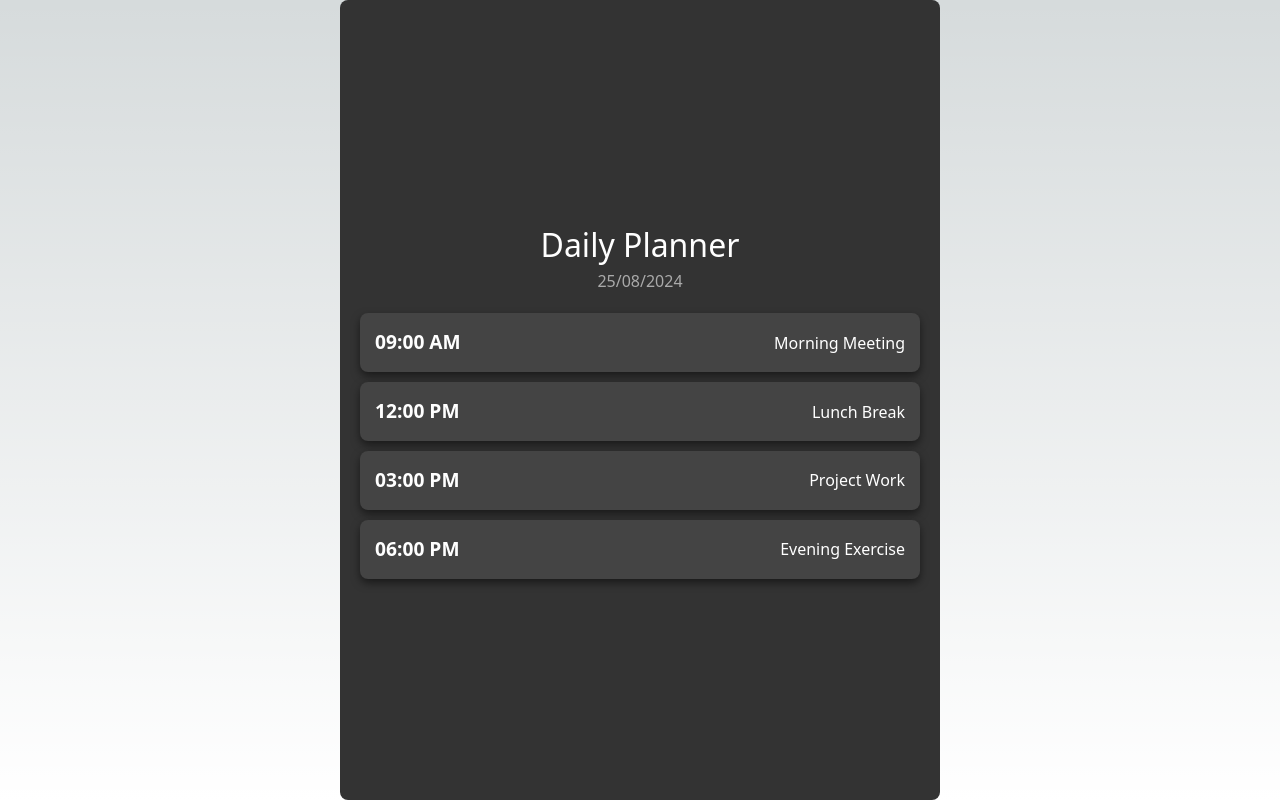
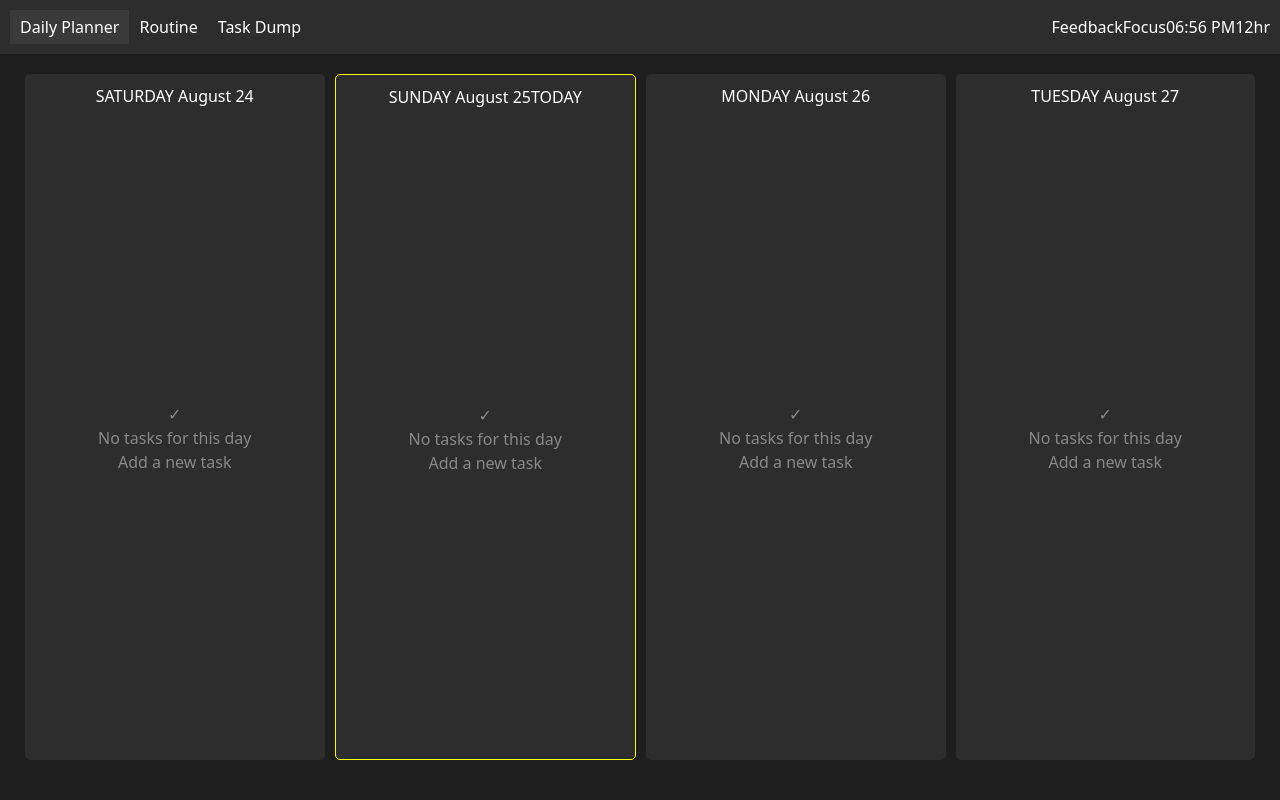
Before and after one commit to frypan05/SIH24, a Next.js app in the folder sih/: page /planner in a window 1280 px wide. Built offline with nearby package versions, Linux system fonts and the light colour scheme.

Commit message:
base module for daily planner

```diff
--- /dev/null
+++ b/sih/components/Feedback.js
@@ -0,0 +1,16 @@
+import React from 'react';
+import styles from '../styles/Feedback.module.css'; // Create this CSS module for styling
+
+const Feedback = () => {
+  const handleFeedbackClick = () => {
+    window.open('https://github.com/frypan05/Help/issues', '_blank');
+  };
+
+  return (
+    <button className={styles.feedbackButton} onClick={handleFeedbackClick}>
+      Feedback
+    </button>
+  );
+};
+
+export default Feedback;
--- a/sih/components/Navbar.js
+++ b/sih/components/Navbar.js
@@ -1,13 +1,33 @@
+import React, { useEffect, useState } from 'react';
 import Link from 'next/link';
-import React from 'react';
+import styles from '../styles/Navbar.module.css'; // Update this CSS module
 
 const Navbar = () => {
+  const [currentTime, setCurrentTime] = useState('');
+
+  useEffect(() => {
+    const updateTime = () => {
+      const now = new Date();
+      setCurrentTime(now.toLocaleTimeString('en-US')); // Exclude timezone name
+    };
+
+    updateTime();
+    const intervalId = setInterval(updateTime, 1000); // Update every second
+
+    return () => clearInterval(intervalId);
+  }, []);
+
   return (
-    <nav>
-      {/* Other navbar items */}
-      <Link href="/dailyPlanner">
-        <a>Daily Planner</a>
-      </Link>
+    <nav className={styles.navbar}>
+      <div className={styles.logo}>
+        <Link href="/">MyPlanner</Link>
+      </div>
+      <ul className={styles.navLinks}>
+        {/* Add more navigation links as needed */}
+      </ul>
+      <div className={styles.time}>
+        {currentTime}
+      </div>
     </nav>
   );
 };
--- a/sih/pages/planner.js
+++ b/sih/pages/planner.js
@@ -1,27 +1,39 @@
 import { useEffect, useState } from 'react';
 import Head from 'next/head';
-import styles from '../styles/Planner.module.css'; // Create this CSS module for styling
+import styles from '../styles/Planner.module.css';
 
 const Planner = () => {
   const [today, setToday] = useState(new Date());
+  const [currentTime, setCurrentTime] = useState('');
 
   useEffect(() => {
-    // Set the current date
-    setToday(new Date());
+    const updateDateTime = () => {
+      const now = new Date();
+      setToday(now);
+      setCurrentTime(now.toLocaleTimeString('en-US', { hour: '2-digit', minute: '2-digit' }));
+    };
+
+    updateDateTime();
+    const intervalId = setInterval(updateDateTime, 60000); // Update every minute
+
+    return () => clearInterval(intervalId);
   }, []);
 
-  // Get the current date formatted
   const formatDate = (date) => {
-    return `${date.toLocaleDateString('en-GB')}`; // Format as DD/MM/YYYY
+    return date.toLocaleDateString('en-US', { weekday: 'long', day: 'numeric', month: 'long' });
   };
 
-  // Sample data for demonstration
-  const tasks = [
-    { time: '09:00 AM', title: 'Morning Meeting' },
-    { time: '12:00 PM', title: 'Lunch Break' },
-    { time: '03:00 PM', title: 'Project Work' },
-    { time: '06:00 PM', title: 'Evening Exercise' },
-  ];
+  const generateDateRange = (startDate, numDays) => {
+    const dates = [];
+    for (let i = -1; i < numDays - 1; i++) {
+      const date = new Date(startDate);
+      date.setDate(startDate.getDate() + i);
+      dates.push(date);
+    }
+    return dates;
+  };
+
+  const weekDates = generateDateRange(today, 4);
 
   return (
     <>
@@ -31,14 +43,33 @@ const Planner = () => {
       </Head>
       <div className={styles.container}>
         <div className={styles.header}>
-          <h1>Daily Planner</h1>
-          <p>{formatDate(today)}</p>
+          <div className={styles.tabs}>
+            <button className={styles.activeTab}>Daily Planner</button>
+            <button>Routine</button>
+            <button>Task Dump</button>
+          </div>
+          <div className={styles.headerRight}>
+            <button className={styles.feedbackButton}>Feedback</button>
+            <button className={styles.focusButton}>Focus</button>
+            <span className={styles.time}>{currentTime}</span>
+            <button className={styles.timeFormat}>12hr</button>
+          </div>
         </div>
-        <div className={styles.cards}>
-          {tasks.map((task, index) => (
-            <div key={index} className={styles.card}>
-              <div className={styles.cardTime}>{task.time}</div>
-              <div className={styles.cardTitle}>{task.title}</div>
+        <div className={styles.content}>
+          {weekDates.map((date, index) => (
+            <div key={index} className={`${styles.dayColumn} ${date.toDateString() === today.toDateString() ? styles.today : ''}`}>
+              <div className={styles.dayHeader}>
+                <span className={styles.dayName}>{formatDate(date).split(',')[0].toUpperCase()}</span>
+                <span className={styles.dayDate}>{formatDate(date).split(',')[1]}</span>
+                {date.toDateString() === today.toDateString() && <span className={styles.todayLabel}>TODAY</span>}
+              </div>
+              <div className={styles.taskArea}>
+                <div className={styles.noTasks}>
+                  <span className={styles.checkIcon}>✓</span>
+                  <p>No tasks for this day</p>
+                  <a href="#">Add a new task</a>
+                </div>
+              </div>
             </div>
           ))}
         </div>
--- /dev/null
+++ b/sih/styles/Feedback.module.css
@@ -0,0 +1,17 @@
+.feedbackButton {
+    background-color: #007bff; /* Bootstrap blue or any color you like */
+    color: #fff;
+    border: none;
+    border-radius: 4px;
+    padding: 10px 20px;
+    font-size: 1rem;
+    cursor: pointer;
+    position: fixed;
+    bottom: 20px;
+    right: 20px;
+    z-index: 1000;
+  }
+
+  .feedbackButton:hover {
+    background-color: #0056b3; /* Darker shade on hover */
+  }
--- /dev/null
+++ b/sih/styles/Navbar.module.css
@@ -0,0 +1,45 @@
+.navbar {
+    background-color: #222; /* Dark background for navbar */
+    color: #fff; /* White text color */
+    display: flex;
+    justify-content: space-between;
+    align-items: center;
+    padding: 10px 20px;
+    position: fixed;
+    width: 100vw; /* Use viewport width to ensure full width */
+    max-width: 100vw; /* Prevent exceeding viewport width */
+    margin: 0; /* Remove default margins */
+    top: 0;
+    left: 0;
+    z-index: 1000;
+    box-sizing: border-box; /* Include padding in width calculation */
+  }
+
+  .logo a {
+    color: #fff;
+    text-decoration: none;
+    font-size: 1.5rem;
+    font-weight: bold;
+  }
+
+  .navLinks {
+    list-style: none;
+    display: flex;
+    gap: 20px;
+  }
+
+  .navLinks li a {
+    color: #fff;
+    text-decoration: none;
+    font-size: 1rem;
+  }
+
+  .navLinks li a:hover {
+    text-decoration: underline;
+  }
+
+  .time {
+    font-size: 1rem;
+    color: #fff; /* White text color */
+    font-weight: bold;
+  }
--- a/sih/styles/Planner.module.css
+++ b/sih/styles/Planner.module.css
@@ -1,83 +1,62 @@
-/* Base container styles */
 .container {
-    padding: 20px;
-    max-width: 600px; /* Adjust width as needed */
-    margin: 0 auto;
-    background-color: #333; /* Charcoal background */
-    color: #fff; /* White text color */
-    border-radius: 8px;
-    display: flex;
-    flex-direction: column;
-    align-items: center; /* Horizontally center the content */
-    justify-content: center; /* Vertically center the content */
-    min-height: 100vh; /* Full viewport height */
+    background-color: #1e1e1e;
+    color: white;
+    min-height: 100vh;
   }
 
   .header {
-    text-align: center;
-    margin-bottom: 20px;
+    display: flex;
+    justify-content: space-between;
+    padding: 10px;
+    background-color: #2d2d2d;
   }
 
-  .header h1 {
-    font-size: 2rem;
-    margin: 0;
+  .tabs button {
+    background: none;
+    border: none;
+    color: white;
+    padding: 5px 10px;
   }
 
-  .header p {
-    font-size: 1rem;
-    color: #aaa; /* Lighter text color */
+  .activeTab {
+    background-color: #3a3a3a !important;
   }
 
-  .cards {
+  .headerRight {
     display: flex;
-    flex-direction: column;
-    gap: 10px;
-    width: 100%; /* Ensure cards take full width */
-    max-width: 600px; /* Optional: Match container width */
-  }
-
-  .card {
-    background: #444; /* Slightly lighter charcoal for cards */
-    border-radius: 8px;
-    padding: 15px;
-    box-shadow: 0 4px 8px rgba(0, 0, 0, 0.5);
-    display: flex;
-    justify-content: space-between;
     align-items: center;
   }
 
-  .cardTime {
-    font-size: 1.2rem;
-    font-weight: bold;
+  .content {
+    display: flex;
+    justify-content: space-between;
+    padding: 20px;
   }
 
-  .cardTitle {
-    font-size: 1rem;
+  .dayColumn {
+    flex: 1;
+    margin: 0 5px;
+    background-color: #2d2d2d;
+    border-radius: 5px;
   }
 
-  /* Responsive Styles */
-  @media (max-width: 600px) {
-    .container {
-      padding: 10px;
-    }
+  .today {
+    border: 1px solid yellow;
+  }
 
-    .header h1 {
-      font-size: 1.5rem;
-    }
+  .dayHeader {
+    padding: 10px;
+    text-align: center;
+  }
 
-    .header p {
-      font-size: 0.875rem;
-    }
+  .taskArea {
+    height: 80vh;
+    display: flex;
+    justify-content: center;
+    align-items: center;
+  }
 
-    .card {
-      padding: 10px;
-    }
-
-    .cardTime {
-      font-size: 1rem;
-    }
-
-    .cardTitle {
-      font-size: 0.875rem;
-    }
+  .noTasks {
+    text-align: center;
+    color: #888;
   }
```
